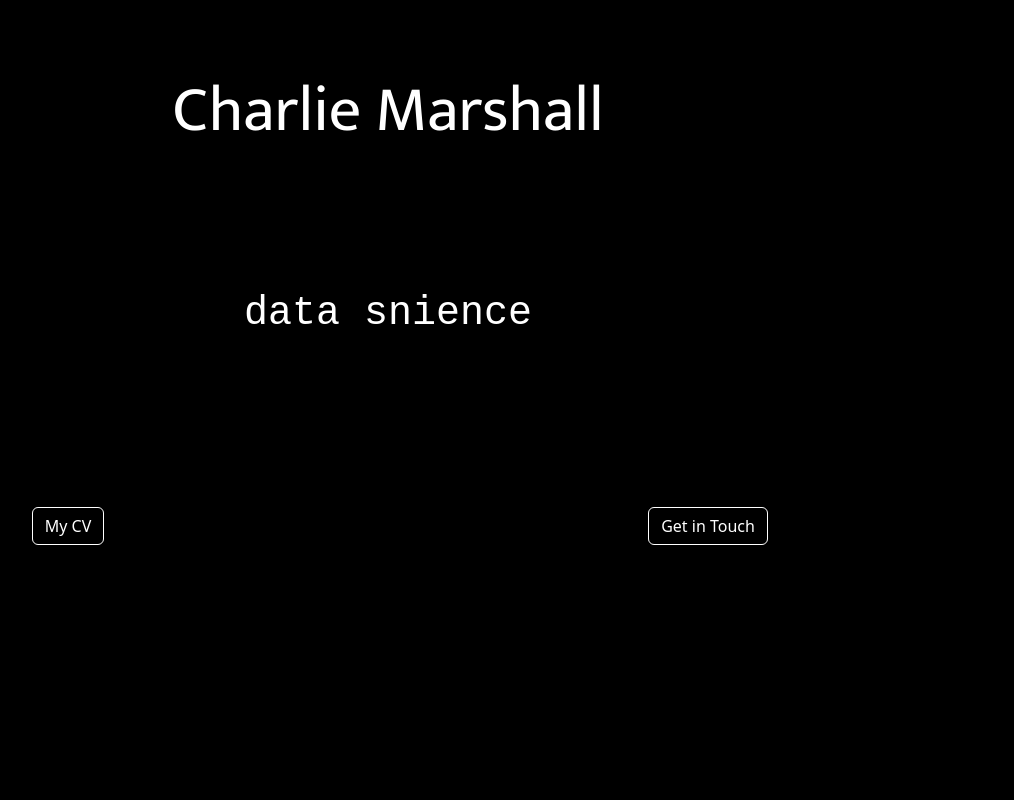
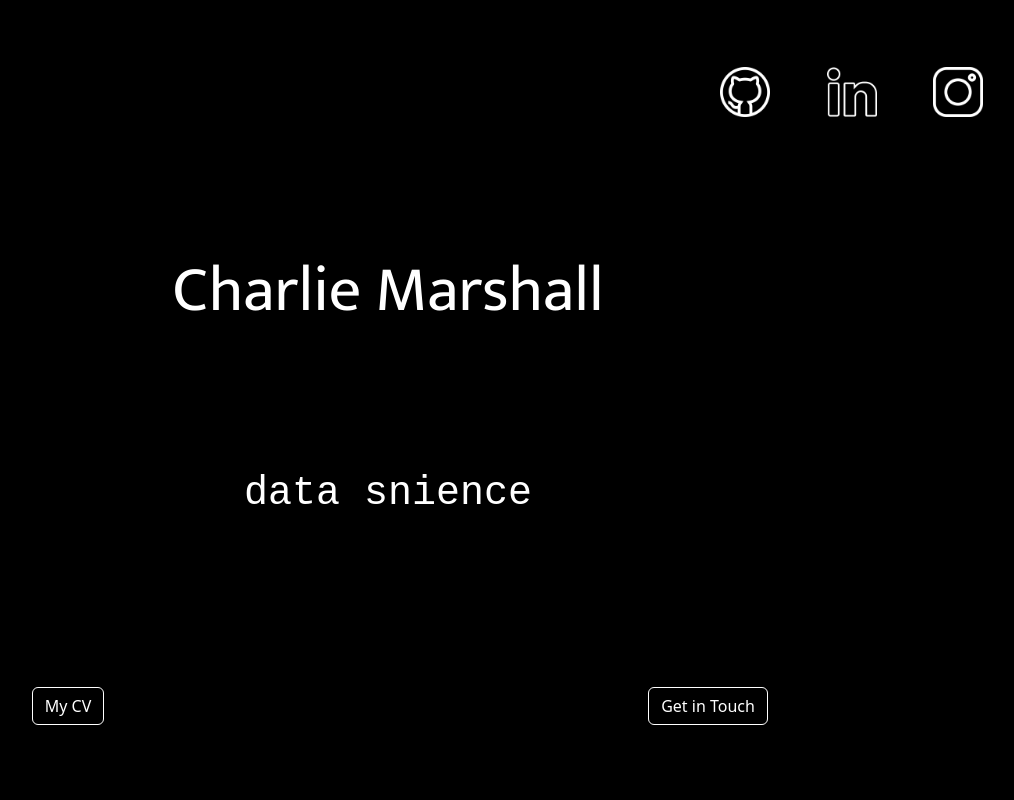
Before and after one commit to charliemarshall1996/charliemarshall1996.github.io, a plain HTML site: page index.html in a window 1280 px wide. Shown: the top 800 px of the page, without its empty margins (252-1266 px from the left). Drawn offline with nearby package versions, Linux system fonts and the light colour scheme; a web font is replaced by a local one.

Commit message:
Added social links & icons

```diff
--- a/index.html
+++ b/index.html
@@ -38,6 +38,19 @@
     <body>
         <div class="container-fluid" id="header-container">
             <div class="row">
+                <div class="col-9"></div>
+                <div class="col">
+                    <img src="assets/images/github_icon.png" alt="GitHub logo" id="github-logo" class="social-icon" href="https://github.com/charliemarshall1996">
+                </div>
+                <div class="col">
+                    <img src="assets/images/linkedin_icon.png" alt="LinkedIn logo" id="linkedin-logo" class="social-icon" href="https://www.linkedin.com/in/charliemarshall19961/">
+                </div>
+                <div class="col">
+                    <img src="assets/images/instagram_icon.png" alt="Twitter logo" id="twitter-logo" class="social-icon" href="https://www.instagram.com/charliemarshall.dev/">
+                </div>
+            </div>
+
+            <div class="row">
                 <div class="col text-center" id="hero-col">
                     <p id="hero-txt">
                         Charlie Marshall
@@ -66,15 +79,16 @@
         </div>
         </header>
 
-        <div class="parallax-container">
         <main>
             <section id="about-me">
                 <div class="container">
+
                     <div class="row d-flex">
                         <div class="col title">
                             <h2>About Me</h2>
                         </div>
                     </div>
+
                     <div class="row d-flex">
                         <div class="col" id="bio">
                             <div class="row">
@@ -188,7 +202,7 @@
                                                 </li>
 
                                                 <li class="list-group-item">
-                                                    Machine Learning & AI
+                                                    Machine Learning and AI
                                                 </li>
                                                 <li class="list-group-item">
                                                     <ul
@@ -1318,9 +1332,10 @@
                     </div>
                 </section>
 
+
     <!-- PROJECTS -->
     <section id="projects">
-        <div class="container">
+        <div class="container-fluid">
             <div class="row d-flex">
                 <div class="col title">
                     <h2 id="projects-title">Projects</h2>
@@ -1407,7 +1422,7 @@
     </section>
 
 </main>
-        </div>
+
 <script
             src="https://cdn.jsdelivr.net/npm/bootstrap@5.2.3/dist/js/bootstrap.bundle.min.js"
             integrity="sha384-kenU1KFdBIe4zVF0s0G1M5b4hcpxyD9F7jL+jjXkk+Q2h455rYXK/7HAuoJl+0I4"
--- a/style/style.css
+++ b/style/style.css
@@ -201,3 +201,16 @@ header {
     display: flex;
     flex-wrap: wrap;
 }
+
+.social-icon {
+    display: flex;
+    justify-content: space-evenly;
+    margin-top: 5%;
+    width: 95%;
+    max-width: 50px;
+
+}
+
+.social-icon:hover {
+    cursor: pointer;
+}
```
Also changed, not shown: assets/images/github_icon.png (added), assets/images/instagram_icon.png (added), assets/images/linkedin_icon.png (added). Lines whose indentation alone changed are shown as unchanged.
